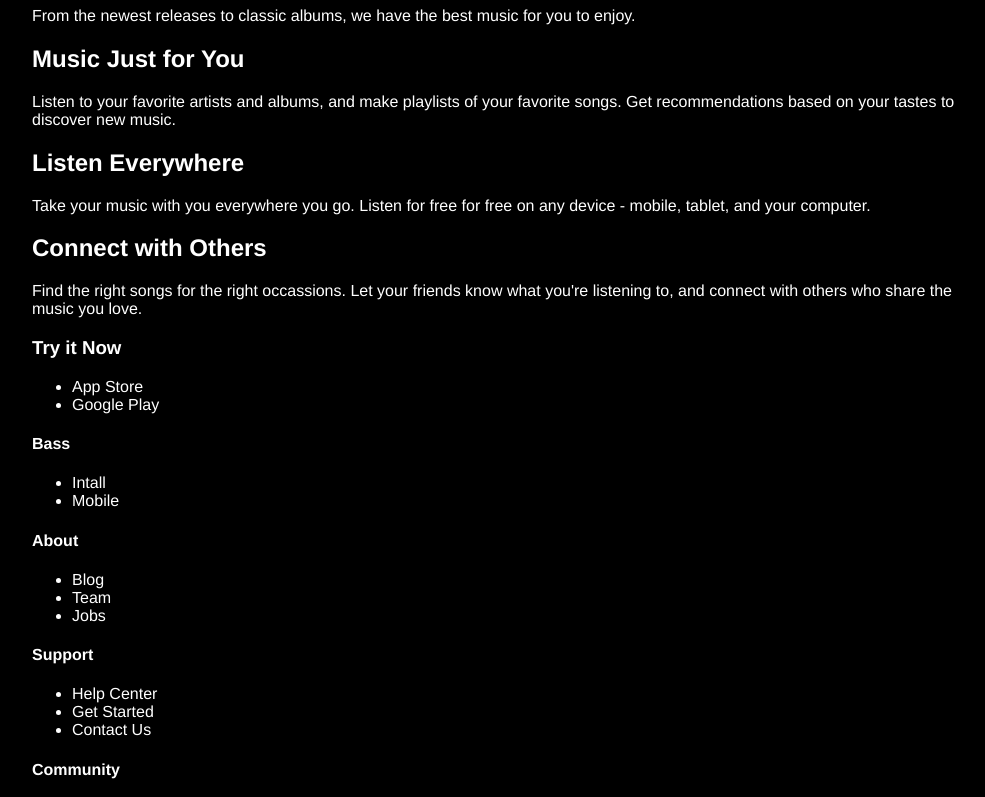
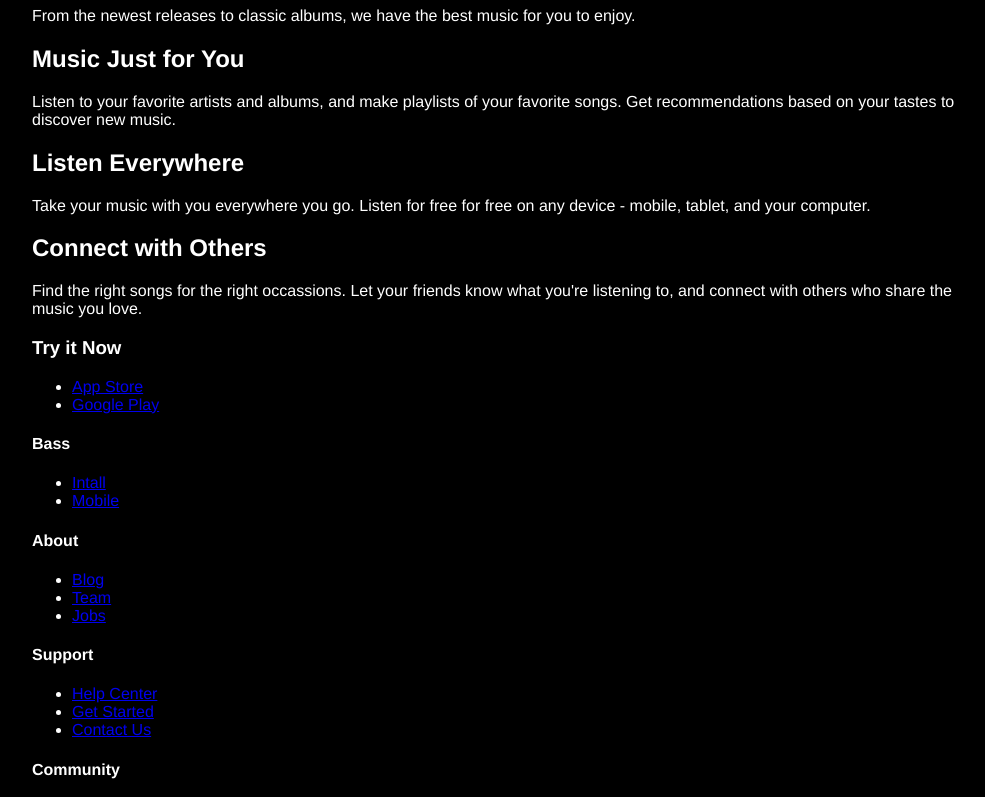
Before and after one commit to dargaCode/CodecademyBassLayout, a plain HTML site: page index.html in a window 1280 px wide. Shown: the part 143-940 px from the top of the page, without its empty margins (138-1123 px from the left). Drawn offline with Linux system fonts and the light colour scheme.

Commit message:
Revert "style common header attributes"
This reverts commit 4ca7c69ff036dcf7ac25d2c952d8300161065e17.

commit typo

```diff
--- a/style.css
+++ b/style.css
@@ -22,15 +22,6 @@ h4 {
   color: inherit;
 }
 
-a {
-  color: inherit;
-  text-decoration: none;
-}
-
-a:hover {
-  text-decoration: underline;
-}
-
 /*HEADER*/
 
 /*SUPPORTING*/
```
